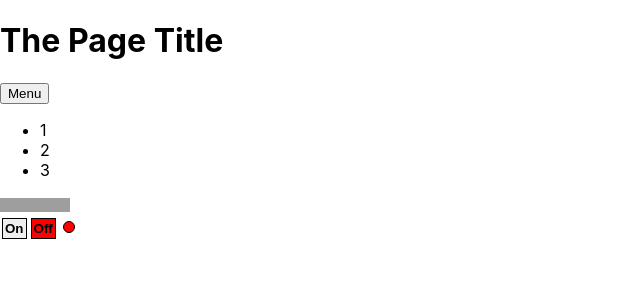
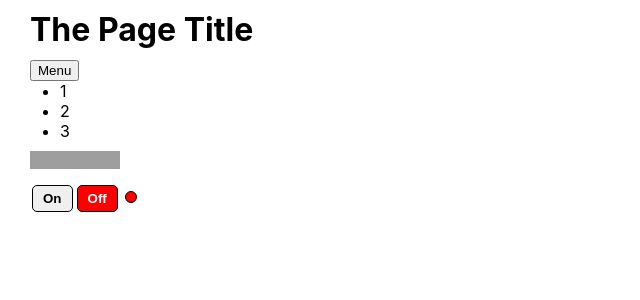
Before and after one commit to Ateo101/react-kbzd, a React (Create React App) app: page / in a window 1280 px wide. Shown: the top 300 px of the page, without its empty margins (0-640 px from the left). Built offline with nearby package versions, Linux system fonts and the light colour scheme; grey boxes are pictures that could not be loaded.

Commit message:
Rating component improvement

```diff
--- a/src/App.module.css
+++ b/src/App.module.css
@@ -1,18 +1,24 @@
-.indicatorBtn{
+.App {
+    margin-left: 30px;
+}
+
+.indicatorBtn {
     display: inline-block;
     border: 1px solid black;
     width: fit-content;
     height: fit-content;
     font-weight: bold;
-    padding: 2px;
+    padding: 5px 10px;
     margin: 2px;
     cursor: pointer;
+    border-radius: 5px;
 }
-.on{
-    background-color: green;
+.on {
+    background-color: lawngreen;
 }
-.off{
+.off {
     background-color: red;
+    color: white;
 }
 
 .led {
@@ -26,7 +32,14 @@
 span {
     cursor: pointer;
 }
-.star{
-    width: 14px;
-    height: 14px;
+.starContainer {
+    margin: 10px 0;
 }
+.star {
+    width: 18px;
+    height: 18px;
+}
+ul {
+    margin: 0;
+    padding-left: 30px;
+}
--- a/src/App.tsx
+++ b/src/App.tsx
@@ -6,10 +6,11 @@ import OnOff from "./components/OnOff/OnOff";
 import UncontrolledOnOff from "./components/OnOff/UncontrolledOnOff";
 import UncontrolledAccordion from "./components/Accordion/UncontrolledAccordion";
 import UncontrolledRating from "./components/Rating/UncontrolledRating";
+import s from './App.module.css'
 
 function App() {
   return (
-    <div className="App">
+    <div className={s.App}>
 
       <PageTitle title={'The Page Title'}/>
 {/*      <Accordion title={'Menu'} collapsed={true}/>
--- a/src/PageTitle.tsx
+++ b/src/PageTitle.tsx
@@ -6,7 +6,7 @@ type PageTitlePropsType = {
 
 const PageTitle = (props: PageTitlePropsType) => {
     return (
-        <h1>{props.title}</h1>
+        <h1 style={{margin: '10px 0'}}>{props.title}</h1>
     )
 }
 
--- a/src/components/Rating/Star.tsx
+++ b/src/components/Rating/Star.tsx
@@ -9,10 +9,10 @@ type StarPropsType = {
     onDoubleClickCallback?: () => void
 }
 
-const Star = (props: StarPropsType) => {
+const Star:React.FC<StarPropsType> = ({selected,onClickCallback,onDoubleClickCallback}) => {
     return (
-        <span onClick={props.onClickCallback} onDoubleClick={props.onDoubleClickCallback}>
-            {props.selected
+        <span onClick={onClickCallback} onDoubleClick={onDoubleClickCallback}>
+            {selected
                 ? <img src={starGlows} className={s.star}/>
                 : <img src={starGray} className={s.star}/>
             }
--- a/src/components/Rating/UncontrolledRating.tsx
+++ b/src/components/Rating/UncontrolledRating.tsx
@@ -1,19 +1,35 @@
 import Star from "./Star";
 import {useState} from "react";
+import s from '../../App.module.css'
 
 const UncontrolledRating = () => {
 
-    const [value,setValue] = useState(0)
+    const [value, setValue] = useState(0)
+    const values = [1, 2, 3, 4, 5]
+
+    const onClickHandler = (v: number) => () => {
+        setValue(v)
+    }
+    const onDoubleClickHandler = () => {
+        setValue(0)
+    }
 
     return (
-        <div>
-            <Star selected={value > 0} onClickCallback={() => setValue(1)} onDoubleClickCallback={() => setValue(0)}/>
-            <Star selected={value > 1} onClickCallback={() => setValue(2)} onDoubleClickCallback={() => setValue(0)}/>
-            <Star selected={value > 2} onClickCallback={() => setValue(3)} onDoubleClickCallback={() => setValue(0)}/>
-            <Star selected={value > 3} onClickCallback={() => setValue(4)} onDoubleClickCallback={() => setValue(0)}/>
-            <Star selected={value > 4} onClickCallback={() => setValue(5)} onDoubleClickCallback={() => setValue(0)}/>
+        <div className={s.starContainer}>
+
+            {/*<Star selected={value > 0} onClickCallback={onClickHandler(1)} onDoubleClickCallback={onDoubleClickHandler}/>
+            <Star selected={value > 1} onClickCallback={onClickHandler(2)} onDoubleClickCallback={onDoubleClickHandler}/>
+            <Star selected={value > 2} onClickCallback={onClickHandler(3)} onDoubleClickCallback={onDoubleClickHandler}/>
+            <Star selected={value > 3} onClickCallback={onClickHandler(4)} onDoubleClickCallback={onDoubleClickHandler}/>
+            <Star selected={value > 4} onClickCallback={onClickHandler(5)} onDoubleClickCallback={onDoubleClickHandler}/>*/}
+
+            {values.map( (v) => <Star selected={value > v-1}
+                                              onClickCallback={onClickHandler(v)}
+                                              onDoubleClickCallback={onDoubleClickHandler}/> )}
+
         </div>
     )
+
 }
 
 export default UncontrolledRating;
```
